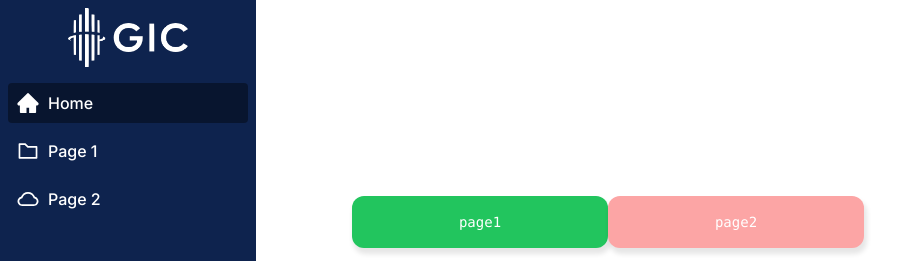
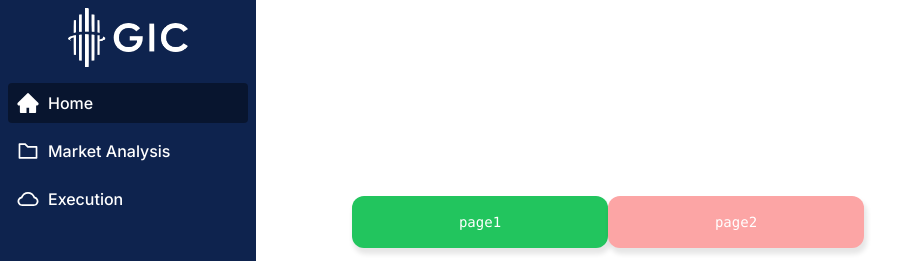
Before and after one commit to Jungstershark/TradeGuard, a Next.js app in the folder frontend/: page / in a window 1280 px wide. Shown: the top 261 px of the page, without its empty margins (0-922 px from the left). Built offline with nearby package versions, Linux system fonts and the light colour scheme.

Commit message:
rename sidebar

```diff
--- a/frontend/src/app/components/Sidebar.tsx
+++ b/frontend/src/app/components/Sidebar.tsx
@@ -22,19 +22,19 @@ export default function Sidebar() {
                 </Link>
                 <Link
                     href="/page1"
-                    className={"p-2 rounded text-white font-medium flex flex-row " + (pathname === "/page1" ? "bg-black bg-opacity-40" : "hover:bg-black hover:bg-opacity-20")}
+                    className={"p-2 rounded text-white font-medium flex flex-row " + (pathname === "/market-analysis" ? "bg-black bg-opacity-40" : "hover:bg-black hover:bg-opacity-20")}
                 >
-                    {pathname === "/page1" && <AiFillFolder style={{ fontSize: '24px' }} />}
-                    {pathname !== "/page1" && <AiOutlineFolder style={{ fontSize: '24px' }} />}
-                    <text className="pl-2">Page 1</text>
+                    {pathname === "/market-analysis" && <AiFillFolder style={{ fontSize: '24px' }} />}
+                    {pathname !== "/market-analysis" && <AiOutlineFolder style={{ fontSize: '24px' }} />}
+                    <text className="pl-2">Market Analysis</text>
                 </Link>
                 <Link
                     href="/page2"
-                    className={"p-2 rounded text-white font-medium flex flex-row " + (pathname === "/page2" ? "bg-black bg-opacity-40" : "hover:bg-black hover:bg-opacity-20")}
+                    className={"p-2 rounded text-white font-medium flex flex-row " + (pathname === "/trade-execution" ? "bg-black bg-opacity-40" : "hover:bg-black hover:bg-opacity-20")}
                 >
-                    {pathname === "/page2" && <AiFillCloud style={{ fontSize: '24px' }} />}
-                    {pathname !== "/page2" && <AiOutlineCloud style={{ fontSize: '24px' }} />}
-                    <text className="pl-2">Page 2</text>
+                    {pathname === "/trade-execution" && <AiFillCloud style={{ fontSize: '24px' }} />}
+                    {pathname !== "/trade-execution" && <AiOutlineCloud style={{ fontSize: '24px' }} />}
+                    <text className="pl-2">Execution</text>
                 </Link>
             </nav>
         </div>
--- a/frontend/src/app/page1/page.tsx
+++ /dev/null
@@ -1,12 +0,0 @@
-export default function Page() {
-  return (
-    <main className="flex min-h-screen flex-col items-center justify-between p-24">
-      <div className="z-10 w-full flex flex-col max-w-5xl items-center justify-between font-mono text-sm lg:flex">
-
-        <text className=" pt-5 text-2xl md:text-4xl text-center font-semibold">page1</text>
-
-
-      </div>
-    </main>
-  );
-}
--- a/frontend/src/app/page2/page.tsx
+++ /dev/null
@@ -1,12 +0,0 @@
-export default function Page() {
-    return (
-      <main className="flex min-h-screen flex-col items-center justify-between p-24">
-        <div className="z-10 w-full flex flex-col max-w-5xl items-center justify-between font-mono text-sm lg:flex">
-
-          <text className=" pt-5 text-2xl md:text-4xl text-center font-semibold">page2</text>
-
-
-        </div>
-      </main>
-    );
-  }
```
